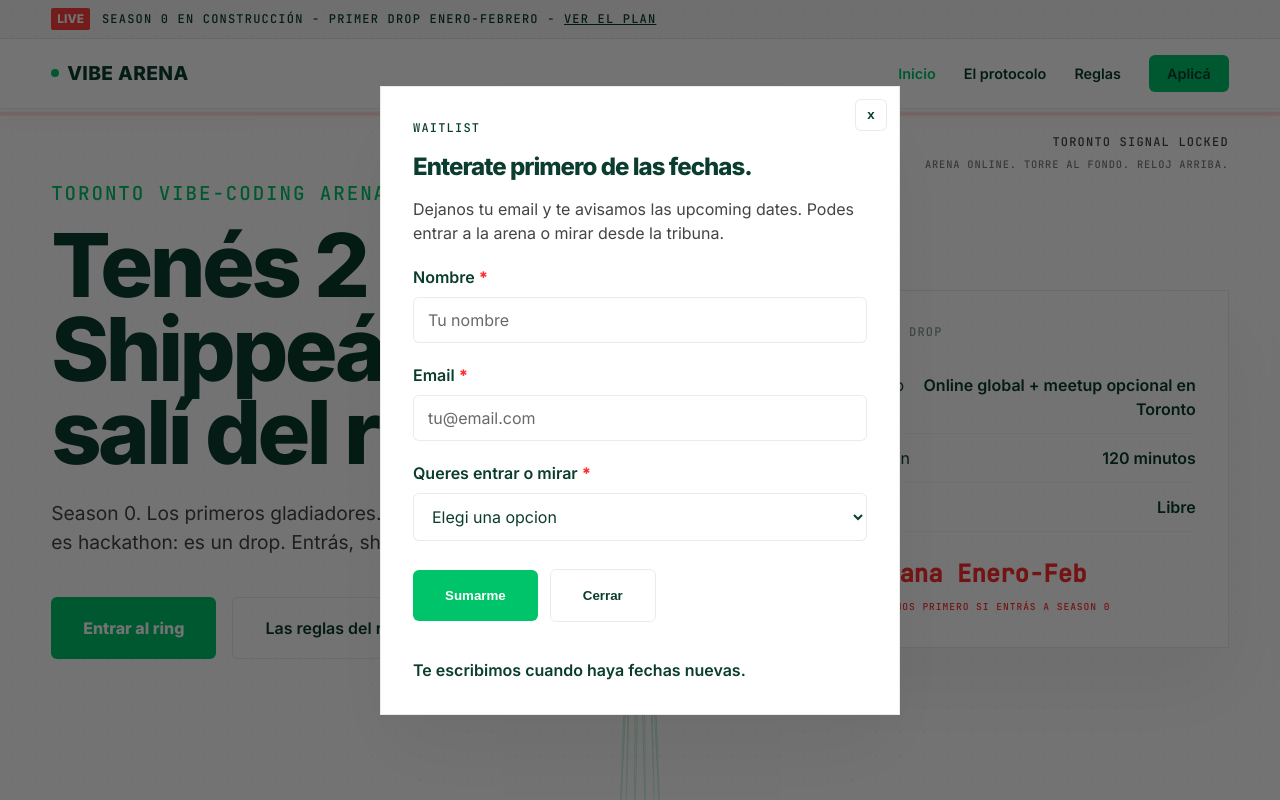
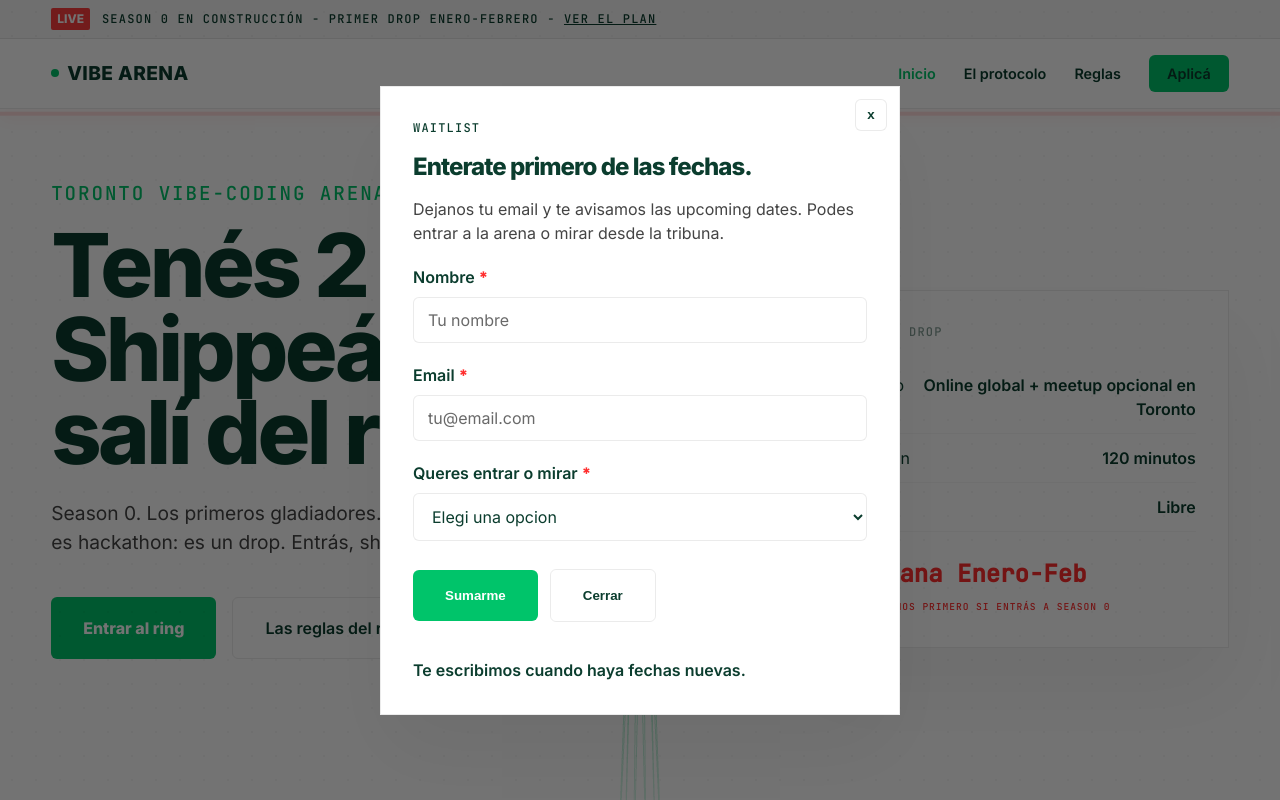
Before and after one commit to Oruga420/vibe_arena, a Next.js app: page / in a window 1280 px wide. Shown: the top 800 px of the page. Built offline with nearby package versions, Linux system fonts and the light colour scheme.

Commit message:
Remove hero signal block

```diff
--- a/app/globals.css
+++ b/app/globals.css
@@ -374,26 +374,6 @@ nav {
     overflow: hidden;
 }
 
-.hero-signal {
-    position: absolute;
-    top: 24px;
-    right: 4%;
-    z-index: 6;
-    display: flex;
-    flex-direction: column;
-    gap: 6px;
-    color: var(--text-muted);
-    text-align: right;
-    pointer-events: none;
-}
-
-.hero-signal .signal-body {
-    font-family: var(--font-mono);
-    font-size: 0.65rem;
-    letter-spacing: 0.08em;
-    text-transform: uppercase;
-    opacity: 0.7;
-}
 
 .hero-content {
     position: relative;
@@ -927,12 +907,6 @@ footer {
         align-items: flex-start;
     }
 
-    .hero-signal {
-        position: static;
-        text-align: left;
-        margin-bottom: 16px;
-    }
-
     .section {
         padding: 80px 6%;
     }
--- a/app/page.js
+++ b/app/page.js
@@ -11,7 +11,6 @@ export default function HomePage() {
     const mapCards = t("home.map.cards");
     const mapLinks = ["/how", "/judging", "/roadmap", "/apply"];
     const statusItems = t("home.status.items");
-    const memeItems = t("home.memes.items");
 
     return (
         <main>
@@ -19,10 +18,6 @@ export default function HomePage() {
             <section className="hero">
                 <AsciiTower />
                 <div className="scanline" aria-hidden="true"></div>
-                <div className="hero-signal">
-                    <span className="mono">{t("home.signal.label")}</span>
-                    <span className="signal-body">{t("home.signal.body")}</span>
-                </div>
 
                 <div className="hero-content">
                     <p className="mono" style={{ color: "var(--primary-green)", marginBottom: "16px" }}>
--- a/components/LanguageProvider.jsx
+++ b/components/LanguageProvider.jsx
@@ -61,10 +61,6 @@ const translations = {
                 body: "Season 0. Los primeros gladiadores. Cupos limitados. No es hackathon: es un drop. Entr\u00e1s, shippe\u00e1s, te juzgan.",
                 primary: "Entrar al ring",
                 secondary: "Las reglas del ring"
-            },
-            signal: {
-                label: "Toronto signal locked",
-                body: "Arena online. Torre al fondo. Reloj arriba."
             },
             drop: {
                 title: "Pr\u00f3ximo drop",
@@ -581,10 +577,6 @@ const translations = {
                 primary: "Enter the ring",
                 secondary: "Ring rules"
             },
-            signal: {
-                label: "Toronto signal locked",
-                body: "Arena online. Tower in the back. Clock up top."
-            },
             drop: {
                 title: "Next drop",
                 format: "Format",
```
